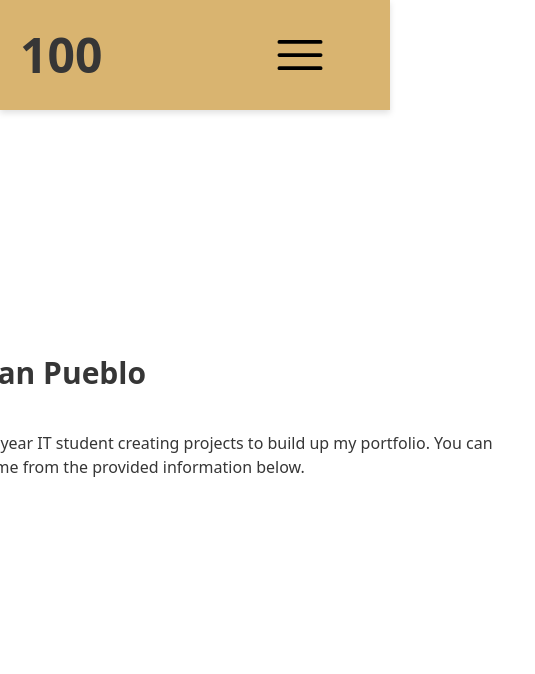
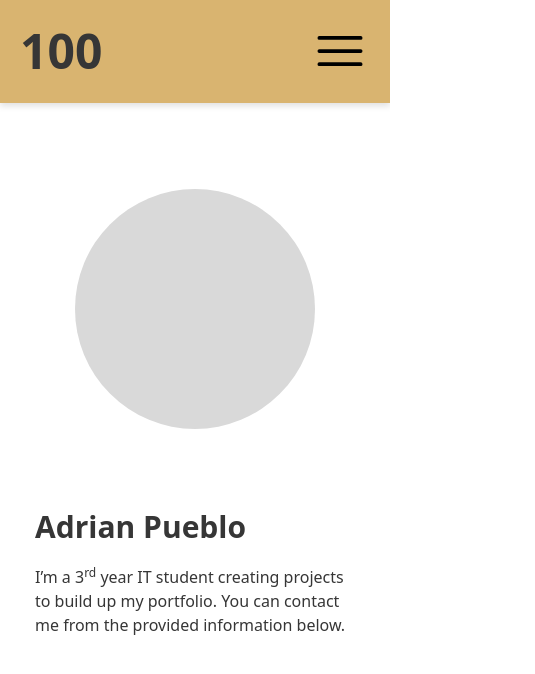
Before and after one commit to CyberCoderA/100, a React (Vite) app in the folder frontend_web/: page /contact in a window 390 px wide. Shown: the top 674 px of the page, 535 px wide, since content can reach past the window. Built offline with nearby package versions, Linux system fonts and the light colour scheme.

Commit message:
Fixed responsiveness.

```diff
--- a/frontend_web/src/pages/About.jsx
+++ b/frontend_web/src/pages/About.jsx
@@ -32,7 +32,7 @@ const About = () => {
 
         <TextField placeholder="Search..." />
         <Bars3Icon
-          className="mr-10 xl:hidden size-15 cursor-pointer"
+          className="xl:hidden size-15 cursor-pointer"
           onClick={() => setIsMenuOpen(!isMenuOpen)}
         />
 
@@ -42,13 +42,13 @@ const About = () => {
           }`}
           style={{ transition: "transform 0.3s ease, opacity 0.3 ease" }}
         >
-          <li className="list-none w-full text-center p-4 hover:bg-gray-600 hover:text-white transition-all cursor-pointer font-bold">
+          <li className="list-none w-full text-center p-4 hover:bg-gray-600 hover:text-white transition-all cursor-pointer">
             <Link to={"/"}>Home</Link>
           </li>
           <li className="list-none w-full text-center p-4 hover:bg-gray-600 hover:text-white transition-all cursor-pointer">
             Explore
           </li>
-          <li className="list-none w-full text-center p-4 hover:bg-gray-600 hover:text-white transition-all cursor-pointer">
+          <li className="list-none w-full text-center p-4 hover:bg-gray-600 hover:text-white transition-all cursor-pointer font-bold">
             About
           </li>
           <li className="list-none w-full text-center p-4 hover:bg-gray-600 hover:text-white transition-all cursor-pointer">
@@ -63,7 +63,7 @@ const About = () => {
           <h1 className="text-white text-3xl font-bold italic mb-10 xl:text-7xl">
             About 100
           </h1>
-          <p className="text-gray-200 mb-30 w-150 xl:text-4xl xl:w-230">
+          <p className="text-gray-200 mb-30 w-80 xl:text-4xl xl:w-230">
           100 was created as a passion project, it is a dedication for someone dear to me. If anyone ever stumbles upon this site, feel free to create an account and contribute to the collection.
           </p>
         </div>
--- a/frontend_web/src/pages/Contact.jsx
+++ b/frontend_web/src/pages/Contact.jsx
@@ -23,7 +23,7 @@ const Contact = () => {
                 </ul>
 
                 <TextField placeholder="Search..." />
-                <Bars3Icon className='mr-10 xl:hidden size-15 cursor-pointer' onClick={() => setIsMenuOpen(!isMenuOpen)}/>
+                <Bars3Icon className='xl:hidden size-15 cursor-pointer' onClick={() => setIsMenuOpen(!isMenuOpen)}/>
 
                 <div className={`absolute xl:hidden top-24 left-0 w-full bg-primary-heavy flex flex-col items-center gap-6 font-semibold text-lg transform transition-transform ${isMenuOpen ? "opacity-100" : "hidden"}`}
                 style={{transition: "transform 0.3s ease, opacity 0.3 ease"}}>
@@ -35,11 +35,11 @@ const Contact = () => {
                 </div>
             </div>
 
-            <div className='flex justify-center items-center h-full gap-20'>
-                <div className="rounded-full h-100 w-100 bg-white-paste"></div>
-                <div>
+            <div className='flex flex-col justify-center items-center h-full gap-20 m-10 md:flex-row'>
+                <div className="rounded-full h-60 w-60 bg-white-paste md:h-100 md:w-100"></div>
+                <div className='flex flex-col md:mt-10'>
                     <h1 className="text-3xl xl:text-7xl text-dark-heavy font-bold">Adrian Pueblo</h1>
-                    <p className='text-dark-heavy mb-30 w-150 mt-10 xl:text-4xl xl:w-230'>
+                    <p className='text-dark-heavy mb-30 w-80 mt-5 xl:text-4xl xl:w-230'>
                     I’m a 3<sup>rd</sup> year IT student creating projects to build up my portfolio. You can contact me from the provided information below.
                     </p>
                 </div>
--- a/frontend_web/src/pages/Home.jsx
+++ b/frontend_web/src/pages/Home.jsx
@@ -22,7 +22,7 @@ const Home = () => {
                 </ul>
 
                 <TextField placeholder="Search..." />
-                <Bars3Icon className='mr-10 xl:hidden size-15 cursor-pointer' onClick={() => setIsMenuOpen(!isMenuOpen)}/>
+                <Bars3Icon className='xl:hidden size-15 cursor-pointer' onClick={() => setIsMenuOpen(!isMenuOpen)}/>
 
                 <div className={`absolute xl:hidden top-24 left-0 w-full bg-primary-heavy flex flex-col items-center gap-6 font-semibold text-lg transform transition-transform ${isMenuOpen ? "opacity-100" : "hidden"}`}
                 style={{transition: "transform 0.3s ease, opacity 0.3 ease"}}>
@@ -36,8 +36,8 @@ const Home = () => {
 
             <div className='background-img flex justify-center items-center'>
                 <div className=' flex flex-col items-center text-center'>
-                    <h1 className='text-white text-3xl font-bold italic mb-10 xl:text-7xl'>A hundred poem, just for you...</h1>
-                    <p className='text-gray-200 mb-30 w-150 xl:text-4xl xl:w-230'>100 is a collection of untold stories, insightful proses, and captivating rhythms that ensnares the mind. Read the poem of your heart to your delight.</p>
+                    <h1 className='text-white text-2xl font-bold italic mb-10 xl:text-7xl'>A hundred poem, just for you...</h1>
+                    <p className='text-gray-200 mb-30 w-80 xl:text-4xl xl:w-230'>100 is a collection of untold stories, insightful proses, and captivating rhythms that ensnares the mind. Read the poem of your heart to your delight.</p>
 
                     <button className="text-white font-bold w-50 border-2 xl:text-4xl p-5 xl:w-100 rounded-4xl hover:cursor-pointer hover:bg-white hover:text-dark-heavy hover:transition delay-100 duration-300 ease-in-out">Get Started</button>
                 </div>
```
